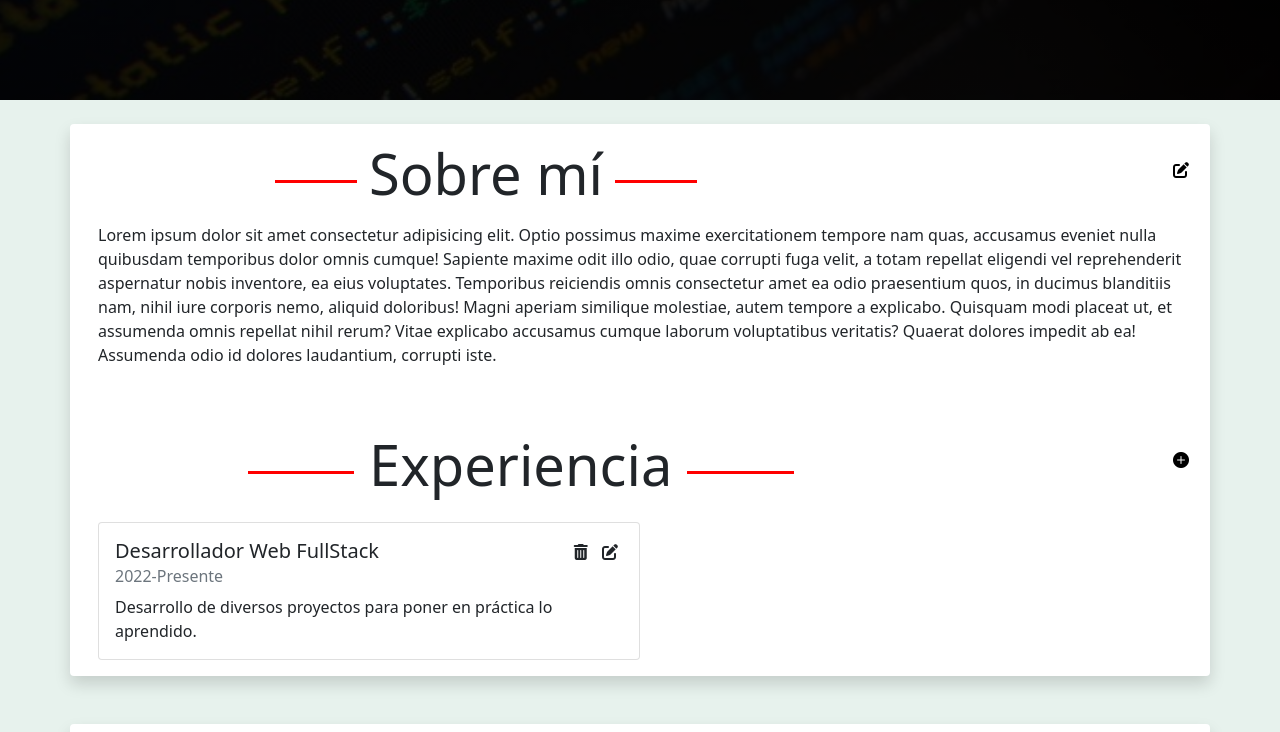
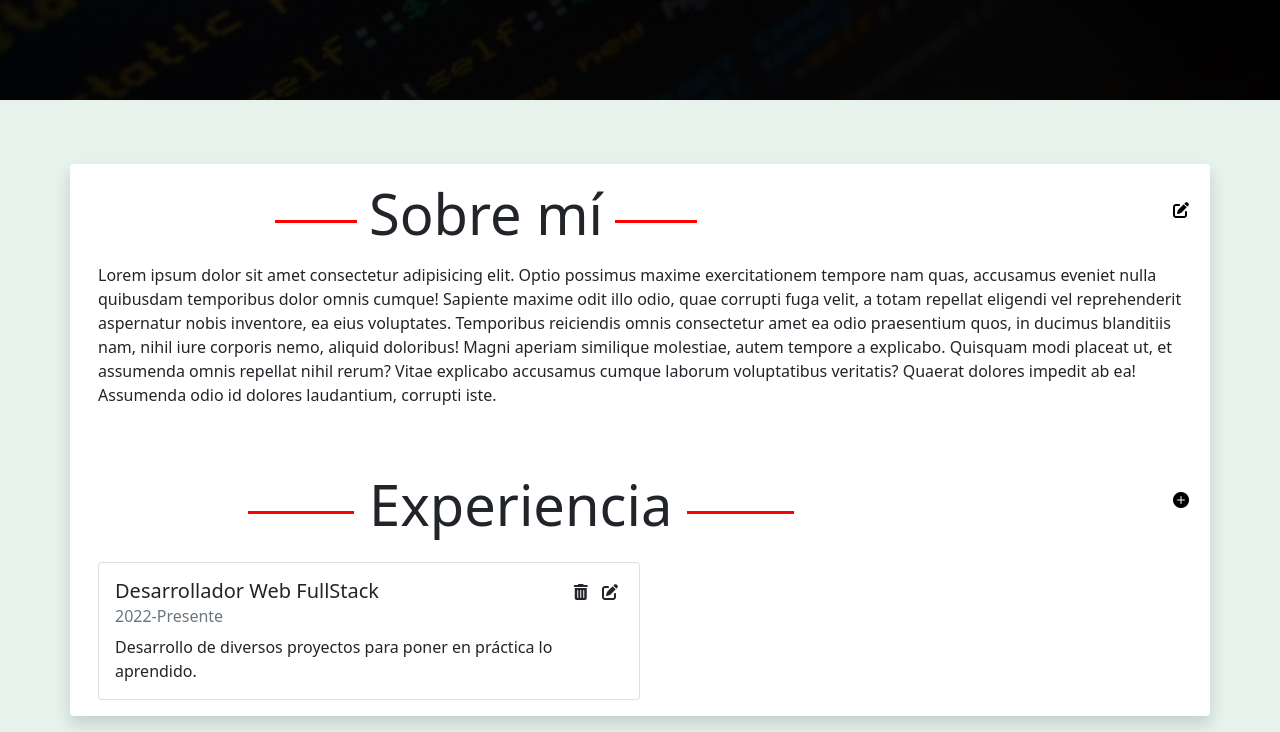
Before and after one commit to BrianGalarza12/BrianGalarza12.github.io, a plain HTML site: page index.html in a window 1280 px wide. Shown: the part 700-1432 px from the top of the page. Drawn offline with nearby package versions, Linux system fonts and the light colour scheme.

Commit message:
modificaciones

```diff
--- a/css/style.css
+++ b/css/style.css
@@ -69,3 +69,7 @@ ul li:hover {
     margin-left: auto;
     font-size: 15px;
 }
+
+section {
+    padding-top: 40px;
+}
```
